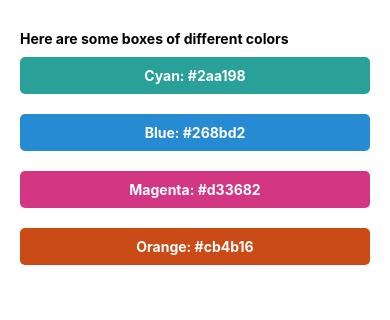
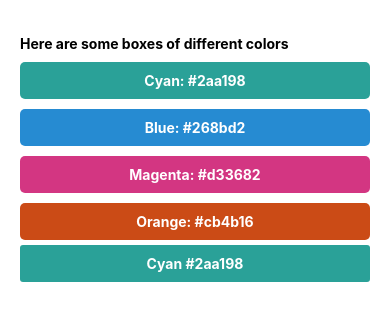
Before and after one commit to Ugh-GitHub/rn_tutorial, a React Native app: screen / in a window 390 px wide. Shown: the top 320 px of the page. Built offline with nearby package versions, Linux system fonts and the light colour scheme.

Commit message:
components tutorial

```diff
--- a/App.js
+++ b/App.js
@@ -2,6 +2,8 @@
 
 import React from 'react';
 import { View, Text, SafeAreaView, StyleSheet } from 'react-native';
+import ColorBox from './components/ColorBox';
+
 
 const App = () => {
   return (
@@ -16,7 +18,9 @@ const App = () => {
     <View style={[styles.firstStyle, { backgroundColor: 'teal' }]} />
       */}
       <View style={styles.header}>
-        <Text style={{ fontWeight: 'bold' }}>Here are some boxes of different colors</Text>
+        <Text style={{ fontWeight: 'bold' }}>
+          Here are some boxes of different colors
+        </Text>
       </View>
       <View style={[styles.container, { backgroundColor: '#2aa198' }]}>
         <Text style={styles.containerText}>Cyan: #2aa198</Text>
@@ -30,6 +34,8 @@ const App = () => {
       <View style={[styles.container, { backgroundColor: '#cb4b16' }]}>
         <Text style={styles.containerText}>Orange: #cb4b16</Text>
       </View>
+      <ColorBox hexCode="#2aa198" colorName="Cyan" />
+
     </SafeAreaView>
   );
 };
@@ -41,7 +47,7 @@ const styles = StyleSheet.create({
     // backgroundColor: '#2aa198',
     marginHorizontal: 20,
     paddingHorizontal: 10,
-    marginVertical: 10,
+    marginVertical: 5,
     paddingVertical: 10,
     alignItems: 'center',
     color: 'white',
@@ -54,7 +60,7 @@ const styles = StyleSheet.create({
     // backgroundColor: '#2aa198',
     marginHorizontal: 10,
     paddingHorizontal: 10,
-    marginVertical: 0,
+    marginVertical: 5,
     paddingVertical: 0,
     alignItems: 'flex-start',
     paddingTop: 30,
@@ -66,7 +72,7 @@ const styles = StyleSheet.create({
   containerText: {
     color: 'white',
     fontWeight: 'bold',
-  }
+  },
 });
 
 // Cyan: #2aa198
--- /dev/null
+++ b/components/ColorBox.js
@@ -0,0 +1,35 @@
+// components/ColorBox.js
+
+import React from 'react';
+import { View, Text, StyleSheet } from 'react-native';
+
+const ColorBox = props => {
+  const colorStyle = {
+    backgroundColor: props.hexCode,
+  };
+
+  return (
+    <View style={[styles.box, colorStyle]}>
+      <Text style={styles.text}>
+        {props.colorName} {props.hexCode}
+      </Text>
+    </View>
+  );
+};
+
+const styles = StyleSheet.create({
+  box: {
+    padding: 10,
+    borderRadius: 3,
+    justifyContent: 'center',
+    alignItems: 'center',
+    marginBottom: 10,
+    marginHorizontal: 20,
+  },
+  text: {
+    fontWeight: 'bold',
+    color: 'white',
+  },
+});
+
+export default ColorBox;
```
